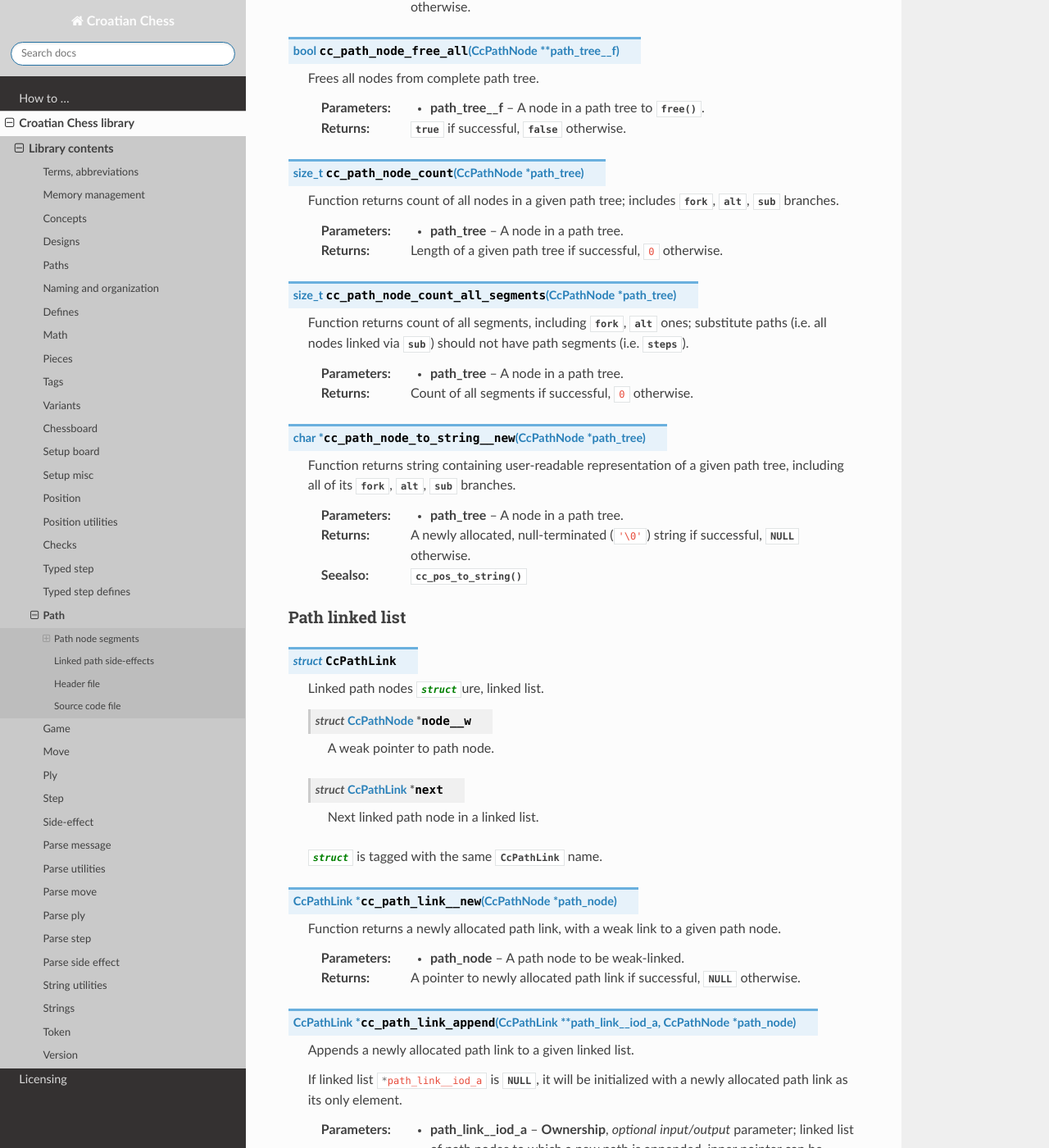
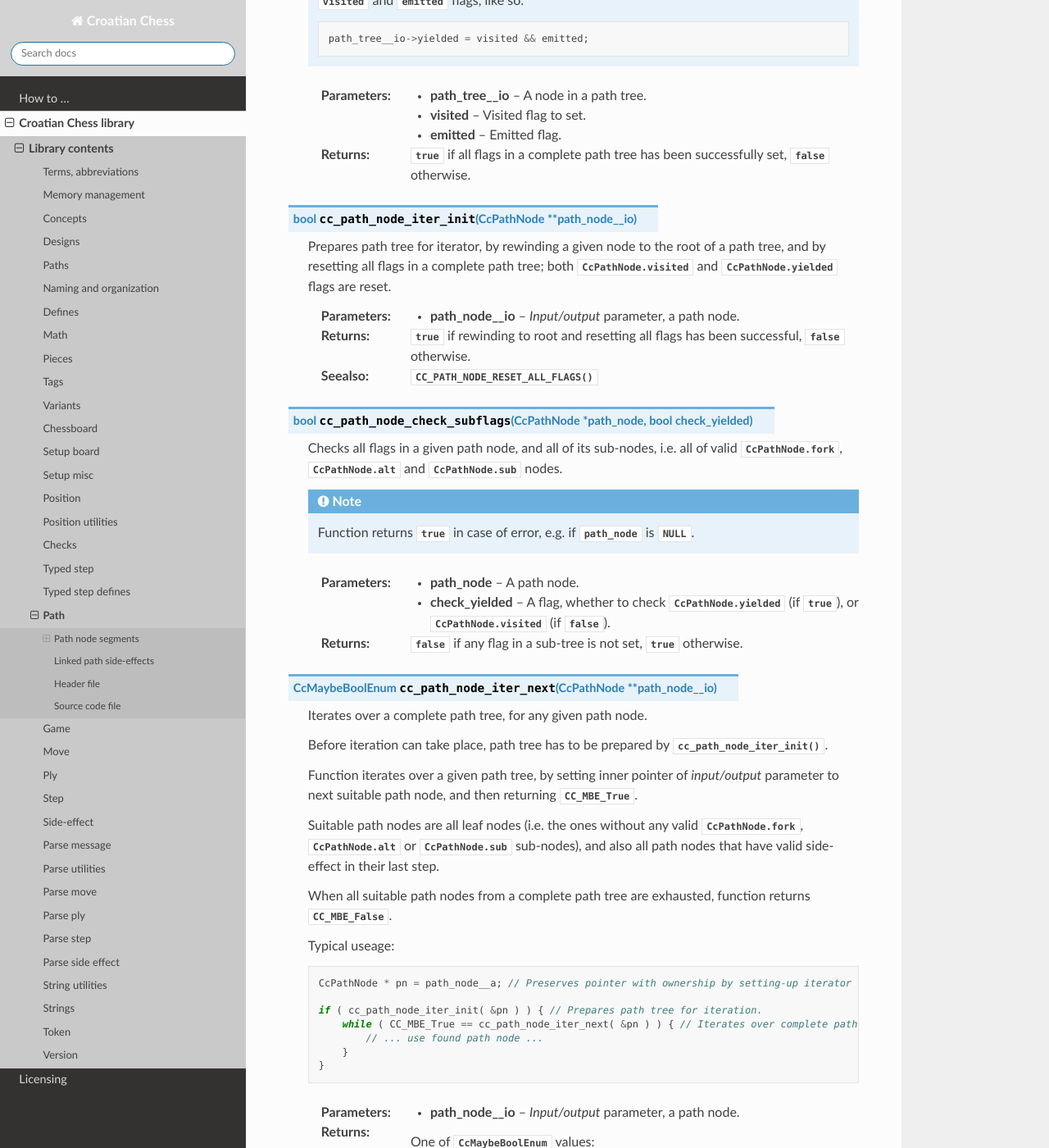
Before and after one commit to mmlacak/crochess, a Sphinx documentation site: the page built from docs/source/libcc/ccpath.rst, in a window 1280 px wide and 1400 px high, scrolled down 8537 px. Shown: the whole window at 82% size. Built offline with Sphinx 7.4.7 and the Read the Docs theme 3.1.0, drawn with Linux system fonts in a browser that asks for light colours; some of the changed text lies outside the part shown.

Commit message:
Finished writing docs for path node.

```diff
--- a/docs/source/libcc/ccpath.rst
+++ b/docs/source/libcc/ccpath.rst
@@ -180,6 +180,38 @@ Path node macros
     :param path_tree__io: *Input/output* parameter, path node in a tree.
     :returns: :c:data:`true` if all flags had beed reset, :c:data:`false` otherwise.
     :seealso: :c:func:`cc_path_node_set_all_flags()`
+
+.. c:macro:: CC_PATH_NODE_ALL_SUBNODES_ARE_VISITED(path_node)
+
+    Macro to check if a given path node and all of its sub-nodes are visited; all
+    valid are checked :c:member:`CcPathNode.fork`, :c:member:`CcPathNode.alt` and
+    :c:member:`CcPathNode.sub` sub-nodes.
+
+    .. note::
+
+        Macro returns :c:data:`true` in case of error, e.g. if :c:var:`path_node` is
+        :c:data:`NULL`.
+
+    :param path_node: Path node.
+    :returns: :c:data:`false` if not all of path sub-nodes are visited,
+        :c:data:`true` otherwise.
+    :seealso: :c:func:`cc_path_node_check_subflags()`
+
+.. c:macro:: CC_PATH_NODE_ALL_SUBNODES_ARE_YIELDED(path_node)
+
+    Macro to check if a given path node and all of its sub-nodes are yielded; all
+    valid are checked :c:member:`CcPathNode.fork`, :c:member:`CcPathNode.alt` and
+    :c:member:`CcPathNode.sub` sub-nodes.
+
+    .. note::
+
+        Macro returns :c:data:`true` in case of error, e.g. if :c:var:`path_node` is
+        :c:data:`NULL`.
+
+    :param path_node: Path node.
+    :returns: :c:data:`false` if not all of path sub-nodes are yielded,
+        :c:data:`true` otherwise.
+    :seealso: :c:func:`cc_path_node_check_subflags()`
 
 .. _lbl-libcc-ccpath-pathnodelinkage:
 
@@ -423,7 +455,71 @@ Path node functions
     :param emitted: Emitted flag.
     :returns: :c:data:`true` if all flags in a complete path tree has been successfully set,
               :c:data:`false` otherwise.
+
+.. c:function:: bool cc_path_node_iter_init( CcPathNode ** path_node__io )
+
+    Prepares path tree for iterator, by rewinding a given node to the root of a path tree,
+    and by resetting all flags in a complete path tree; both :c:member:`CcPathNode.visited`
+    and :c:member:`CcPathNode.yielded` flags are reset.
+
+    :param path_node__io: *Input/output* parameter, a path node.
+    :returns: :c:data:`true` if rewinding to root and resetting all flags has been successful,
+              :c:data:`false` otherwise.
     :seealso: :c:macro:`CC_PATH_NODE_RESET_ALL_FLAGS()`
+
+.. c:function:: bool cc_path_node_check_subflags( CcPathNode * path_node, bool check_yielded )
+
+    Checks all flags in a given path node, and all of its sub-nodes, i.e. all of valid
+    :c:member:`CcPathNode.fork`, :c:member:`CcPathNode.alt` and :c:member:`CcPathNode.sub`
+    nodes.
+
+    .. note::
+
+        Function returns :c:data:`true` in case of error, e.g. if :c:var:`path_node` is
+        :c:data:`NULL`.
+
+    :param path_node: A path node.
+    :param check_yielded: A flag, whether to check :c:member:`CcPathNode.yielded` (if :c:data:`true`),
+        or :c:member:`CcPathNode.visited` (if :c:data:`false`).
+    :returns: :c:data:`false` if any flag in a sub-tree is not set,
+              :c:data:`true` otherwise.
+
+.. c:function:: CcMaybeBoolEnum cc_path_node_iter_next( CcPathNode ** path_node__io )
+
+    Iterates over a complete path tree, for any given path node.
+
+    Before iteration can take place, path tree has to be prepared by :c:func:`cc_path_node_iter_init()`.
+
+    Function iterates over a given path tree, by setting inner pointer of *input/output*
+    parameter to next suitable path node, and then returning :c:enumerator:`CC_MBE_True`.
+
+    Suitable path nodes are all leaf nodes (i.e. the ones without any valid
+    :c:member:`CcPathNode.fork`, :c:member:`CcPathNode.alt` or :c:member:`CcPathNode.sub`
+    sub-nodes), and also all path nodes that have valid side-effect in their last step.
+
+    When all suitable path nodes from a complete path tree are exhausted,
+    function returns :c:enumerator:`CC_MBE_False`.
+
+    Typical useage:
+
+    .. code-block:: C
+        :force:
+
+        CcPathNode * pn = path_node__a; // Preserves pointer with ownership by setting-up iterator variable.
+
+        if ( cc_path_node_iter_init( &pn ) ) { // Prepares path tree for iteration.
+            while ( CC_MBE_True == cc_path_node_iter_next( &pn ) ) { // Iterates over complete path tree.
+                // ... use found path node ...
+            }
+        }
+
+    :param path_node__io: *Input/output* parameter, a path node.
+    :returns: One of :c:enum:`CcMaybeBoolEnum` values:
+
+        * :c:enumerator:`CC_MBE_True` if next suitable path node was found,
+        * :c:enumerator:`CC_MBE_False` if no suitable path node was found,
+        * :c:enumerator:`CC_MBE_Void` in case of an error, insufficient data given.
+    :seealso: :c:func:`cc_path_node_iter_init()`
 
 .. c:function:: bool cc_path_node_is_valid( CcPathNode * path_tree )
 
```
Also changed, not shown: 1 other file.
